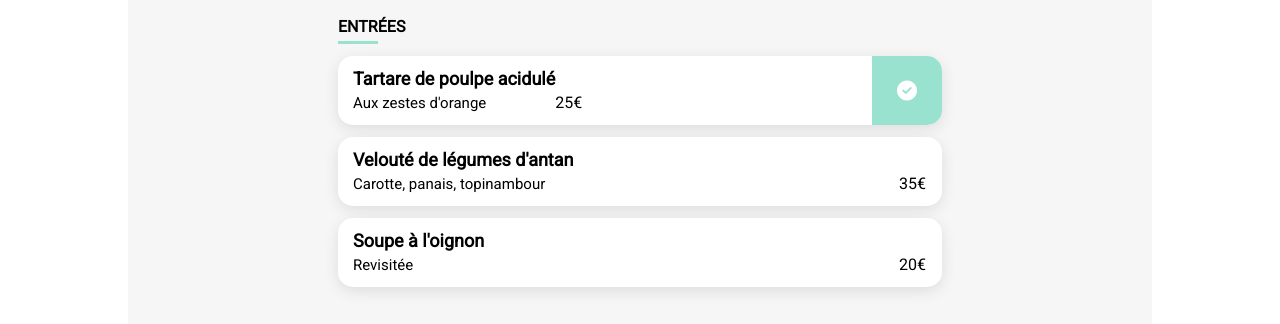
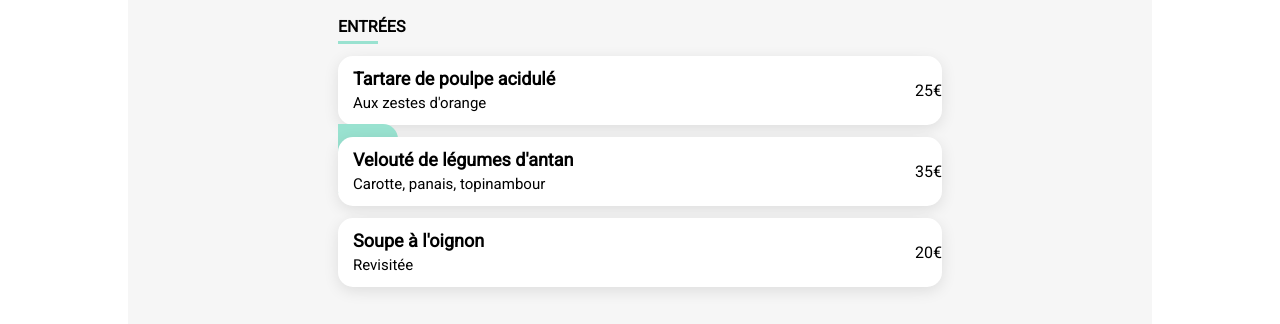
Before and after one commit to Anissa-L/Ohmyfood, a website: page restaurants/A_la_française.html in a window 1280 px wide. Shown: the part 407-731 px from the top of the page. Drawn offline with Linux system fonts and the light colour scheme; a web font is replaced by a local one.

Commit message:
problème card menu

```diff
--- a/restaurants/A_la_française.html
+++ b/restaurants/A_la_française.html
@@ -27,7 +27,9 @@
     <div class="main-container">
       <header class="header__menu">
         <a href="../index.html">
-          <i class="header__menu-icon  fa-solid fa-sharp fa-regular fa-arrow-left"></i>
+          <i
+            class="header__menu-icon fa-solid fa-sharp fa-regular fa-arrow-left"
+          ></i>
         </a>
         <img
           src="../assets/images/logo/ohmyfood.png"
@@ -45,8 +47,12 @@
           <div class="restaurant__menu-title">
             <h1 class="restaurant__menu-title-tle">À la française</h1>
             <div class="restaurant__menu-icon">
-          <i class="restaurant__menu-icon-empty fa-solid fa-light fa-heart"></i>
-          <i class="restaurant__menu-icon-full fa-solid fa-light fa-heart"></i>
+              <i
+                class="restaurant__menu-icon-empty fa-solid fa-light fa-heart"
+              ></i>
+              <i
+                class="restaurant__menu-icon-full fa-solid fa-light fa-heart"
+              ></i>
             </div>
           </div>
           <section class="menu">
@@ -57,10 +63,11 @@
               <div class="menu__section-cards">
                 <a href="#" class="menu__card-link">
                   <article class="menu__card">
-                  <div class="menu__card-all">
                     <div class="menu__card-content">
                       <div class="menu__card-txt">
-                      <h3 class="menu__card-txt-h3">Tartare de poulpe acidulé</h3>
+                        <h3 class="menu__card-txt-h3">
+                          Tartare de poulpe acidulé
+                        </h3>
                         <p class="menu__card-txt-pr">Aux zestes d'orange</p>
                       </div>
                       <div class="menu__card-price">
@@ -68,8 +75,7 @@
                       </div>
                     </div>
                     <div class="menu__card-anim">
-                      <i class=" menu__card-icon fa-solid fa-circle-check"></i>
-                    </div>
+                      <i class="menu__card-icon fa-solid fa-circle-check"></i>
                     </div>
                   </article>
                 </a>
@@ -77,8 +83,12 @@
                   <article class="menu__card">
                     <div class="menu__card-content">
                       <div class="menu__card-txt">
-                      <h3 class="menu__card-txt-h3">Velouté de légumes d'antan</h3>
-                      <p class="menu__card-txt-pr">Carotte, panais, topinambour</p>
+                        <h3 class="menu__card-txt-h3">
+                          Velouté de légumes d'antan
+                        </h3>
+                        <p class="menu__card-txt-pr">
+                          Carotte, panais, topinambour
+                        </p>
                       </div>
                       <div class="menu__card-price">
                         <p>35€</p>
@@ -110,8 +120,12 @@
                   <article class="menu__card">
                     <div class="menu__card-content">
                       <div class="menu__card-txt">
-                      <h3 class="menu__card-txt-h3">Coquilles Saint-Jacques</h3>
-                      <p class="menu__card-txt-pr">Accompagnées d'une purée de panais</p>
+                        <h3 class="menu__card-txt-h3">
+                          Coquilles Saint-Jacques
+                        </h3>
+                        <p class="menu__card-txt-pr">
+                          Accompagnées d'une purée de panais
+                        </p>
                       </div>
                       <div class="menu__card-price">
                         <p>40€</p>
@@ -124,7 +138,9 @@
                     <div class="menu__card-content">
                       <div class="menu__card-txt">
                         <h3 class="menu__card-txt-h3">Magret de canard</h3>
-                      <p class="menu__card-txt-pr">Et parmentier de pommes de terre</p>
+                        <p class="menu__card-txt-pr">
+                          Et parmentier de pommes de terre
+                        </p>
                       </div>
                       <div class="menu__card-price">
                         <p>35€</p>
@@ -136,8 +152,12 @@
                   <article class="menu__card">
                     <div class="menu__card-content">
                       <div class="menu__card-txt">
-                      <h3 class="menu__card-txt-h3">Pigeonneau d’Ille-et-Vilaine</h3>
-                      <p class="menu__card-txt-pr">Sur son lit de gnocchis aux légumes</p>
+                        <h3 class="menu__card-txt-h3">
+                          Pigeonneau d’Ille-et-Vilaine
+                        </h3>
+                        <p class="menu__card-txt-pr">
+                          Sur son lit de gnocchis aux légumes
+                        </p>
                       </div>
                       <div class="menu__card-price">
                         <p>44€</p>
@@ -156,7 +176,9 @@
                   <article class="menu__card">
                     <div class="menu__card-content">
                       <div class="menu__card-txt">
-                      <h3 class="menu__card-txt-h3">Pétales de violettes glacés</h3>
+                        <h3 class="menu__card-txt-h3">
+                          Pétales de violettes glacés
+                        </h3>
                         <p class="menu__card-txt-pr">Et purée de noisettes</p>
                       </div>
                       <div class="menu__card-price">
@@ -182,8 +204,12 @@
                   <article class="menu__card">
                     <div class="menu__card-content">
                       <div class="menu__card-txt">
-                      <h3 class="menu__card-txt-h3">Millefeuille croustillant</h3>
-                      <p class="menu__card-txt-pr">Myrtilles et pâte d’amande</p>
+                        <h3 class="menu__card-txt-h3">
+                          Millefeuille croustillant
+                        </h3>
+                        <p class="menu__card-txt-pr">
+                          Myrtilles et pâte d’amande
+                        </p>
                       </div>
                       <div class="menu__card-price">
                         <p>23€</p>
--- a/sass/pages/menu/_page-menu.scss
+++ b/sass/pages/menu/_page-menu.scss
@@ -165,53 +165,34 @@
   height: 69px;
   width: 100%;
 
-  &-all{
-    display: flex;
-    flex-direction: row;
-    justify-content: space-between;
-  }
+
 
   &-content {
     display: flex;
     flex-direction: row;
     justify-content: space-between;
-    padding: 12px 16px 12px 15px;
+
   }
 
   &-txt {
     display: flex;
     flex-direction: column;
     gap: 5px;
+    padding: 12px 0px 12px 15px;
     &-h3 {
+      font-weight: bold;
       font-size: 18px;
     }
     &-pr {
+      font-weight: 100;
       font-size: 15px;
+
     }
   }
 
   &-price{
     margin-top: 25px;
   }
-  /*
-  &-price {
-    margin-top: 25px;
-    animation: slidein-2 1.5s forwards;
-  }
-
-  @keyframes slidein-2 {
-    0% {
-      transform: translateX(0%);
-    }
-
-    50% {
-      transform: translateX(0%);
-    }
-
-    100% {
-      transform: translateX(-250%);
-    }
-  }*/
 
   &-anim {
     border-radius: 0px 15px 15px 0px;
@@ -220,46 +201,27 @@
     justify-content: center;
     align-items: center;
     height: 69px;
-    width: 70px;
-    overflow: hidden;
+    width: 10%;
+    /*width: 0%;
+    opacity: 0;
+    transition: all 400ms ease-in-out;
+    &:active{
+      opacity: 1;
+      width: 10%;
+    }*/
+    /*overflow: hidden;
     text-overflow: ellipsis;
-    white-space: nowrap;
+    white-space: nowrap;*/
   }
-    /*animation: slidein 1.5s forwards;*/
-
-   /* &:active {
-      transition-timing-function: ease-in-out;
-      animation: slidein 1.5s forwards;
-    }*/
-
-    /*transition: transform 1.5s ease-in-out;
-  &:active{
-    content: "";
-    transform: translateX(-100%);
-    opacity: 1;
-    z-index:  2;
-  }*/
-
-
-  /*@keyframes slidein {
-    0% {
-      transform: translateX(0%);
-      opacity: 0;
-    }
-
-    50% {
-      transform: translateX(0%);
-      opacity: 0;
-    }
-
-    100% {
-      transform: translateX(-100%);
-      opacity: 1;
-    }
-  }*/
 
   &-icon {
     font-size: 20px;
     color: $fourth-color;
+    /*opacity: 0;
+    transition: all 400ms ease-in-out;
+    &:active{
+      opacity: 1;
+    }*/
   }
+
 }
```
Also changed, not shown: assets/style.css, 2 other files. Lines whose indentation alone changed are shown as unchanged.
